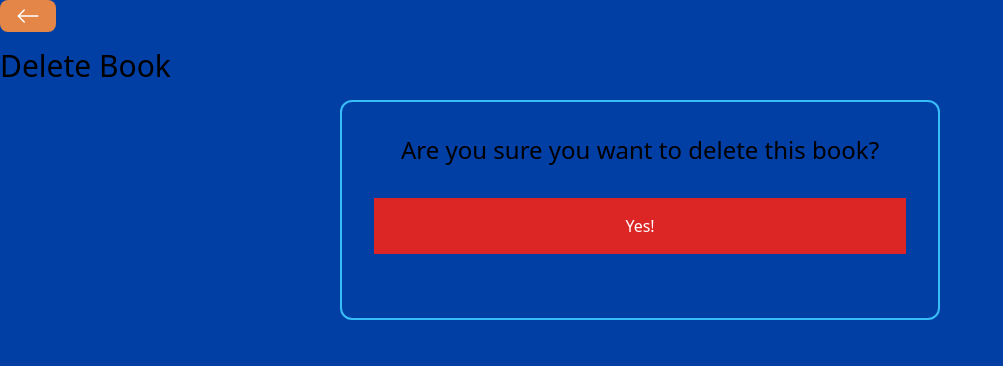
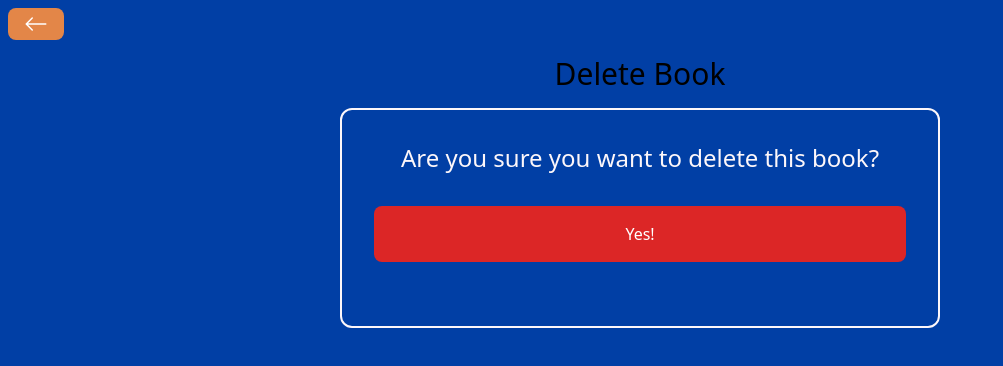
Before and after one commit to nathaliedpettersson/MERN-Book-Store, a React (Vite) app in the folder frontend/: page /books/delete/1 in a window 1280 px wide. Shown: the top 366 px of the page, without its empty margins (0-1003 px from the left). Built offline with nearby package versions, Linux system fonts and the light colour scheme.

Commit message:
refactor: change styling for DeleteBook page

```diff
--- a/frontend/src/pages/DeleteBook.jsx
+++ b/frontend/src/pages/DeleteBook.jsx
@@ -25,13 +25,13 @@ const DeleteBook = () => {
     }
 
     return (
-        <div className='p4'>
+        <div className='p4 m-2'>
             <BackButton />
-            <h1 className='text-3xl my-4'>Delete Book</h1>
+            <h1 className='text-3xl text-center my-4'>Delete Book</h1>
             {loading ? <Spinner /> : ''}
-            <div className='flex flex-col items-center border-2 border-sky-400 rounded-xl w-[600px] p-8 mx-auto'>
-                <h3 className='text-2xl'>Are you sure you want to delete this book?</h3>
-                <button className='p-4 bg-red-600 text-white m-8 w-full' onClick={handleDeleteBook}>
+            <div className='flex flex-col items-center border-2 border-custom-snow rounded-xl w-[600px] p-8 mx-auto'>
+                <h3 className='text-2xl text-custom-snow'>Are you sure you want to delete this book?</h3>
+                <button className='p-4 bg-red-600 text-white rounded-lg m-8 w-full' onClick={handleDeleteBook}>
                     Yes!
                 </button>
             </div>
```
